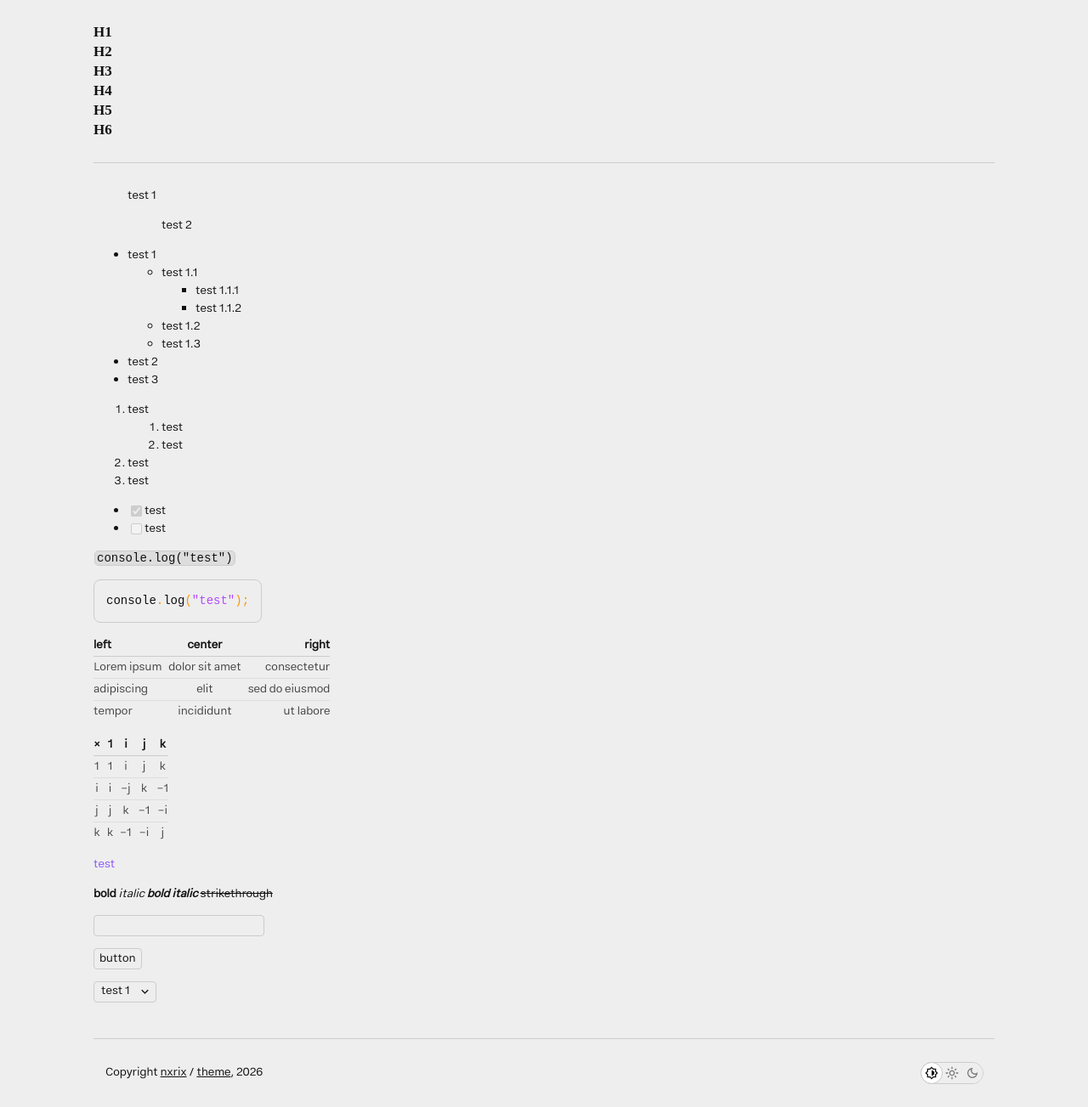
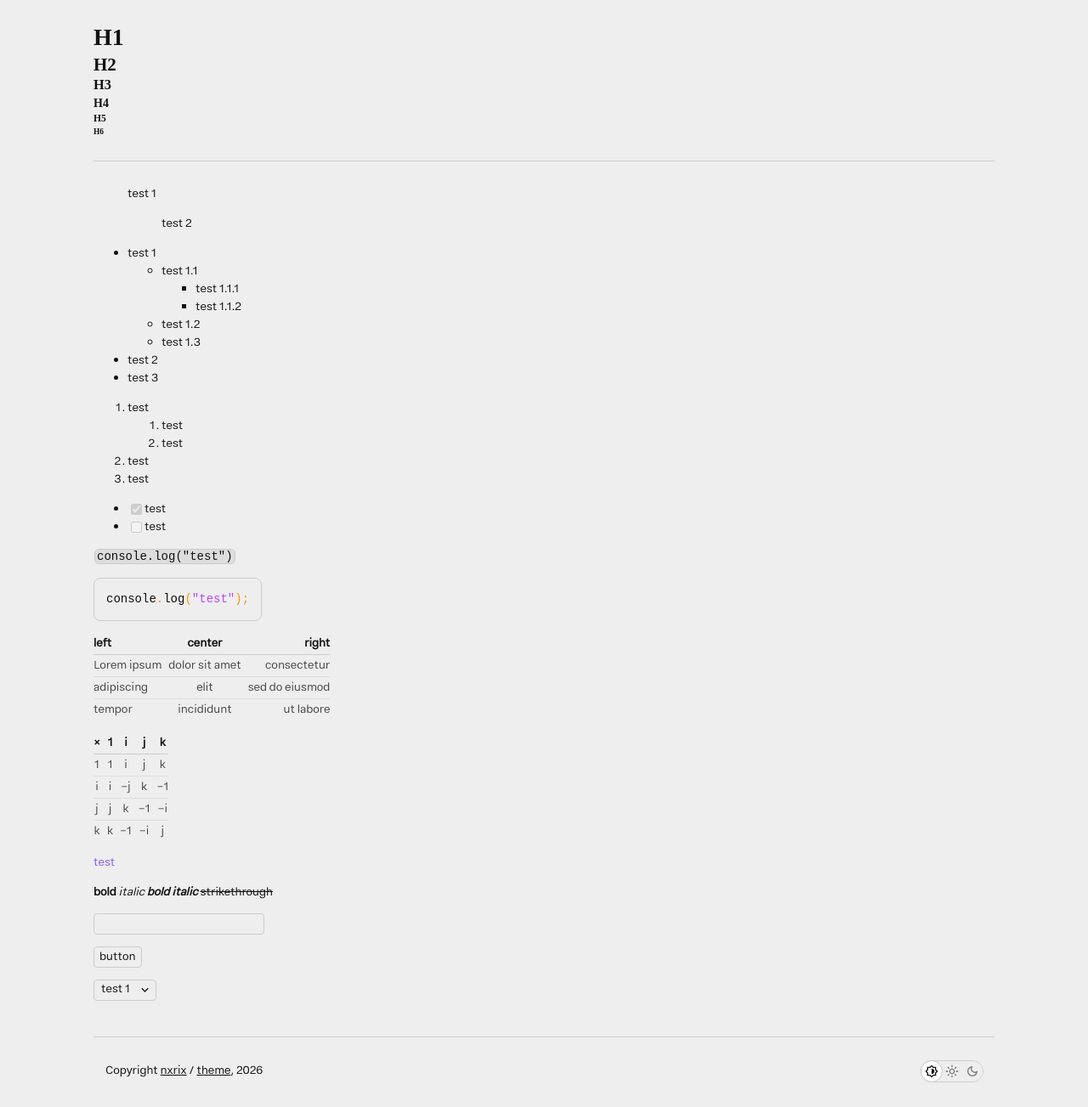
Before and after one commit to nxrix/theme, a Jekyll site: the page built from test.md, in a window 1280 px wide. Shown: the whole page at 85% size. Built offline with Jekyll 4.4.1, drawn with Linux system fonts in a browser that asks for light colours; the repository's description, which GitHub fills in, is left out; our own code applies the rules of GitHub Pages for plain Markdown files.

Commit message:
Update theme.css

```diff
--- a/assets/styles/theme.css
+++ b/assets/styles/theme.css
@@ -87,7 +87,7 @@ body.fullscreen { margin: 0; }
 
 h1 { padding-top: 1rem; }
 h1, h2, h3, h4, h5, h6 {
-  font: 17px/1.5 var(--serif);
+  font-family: var(--serif);
   font-weight: 700;
   line-height: 1.15;
   margin-top: 0;
```
